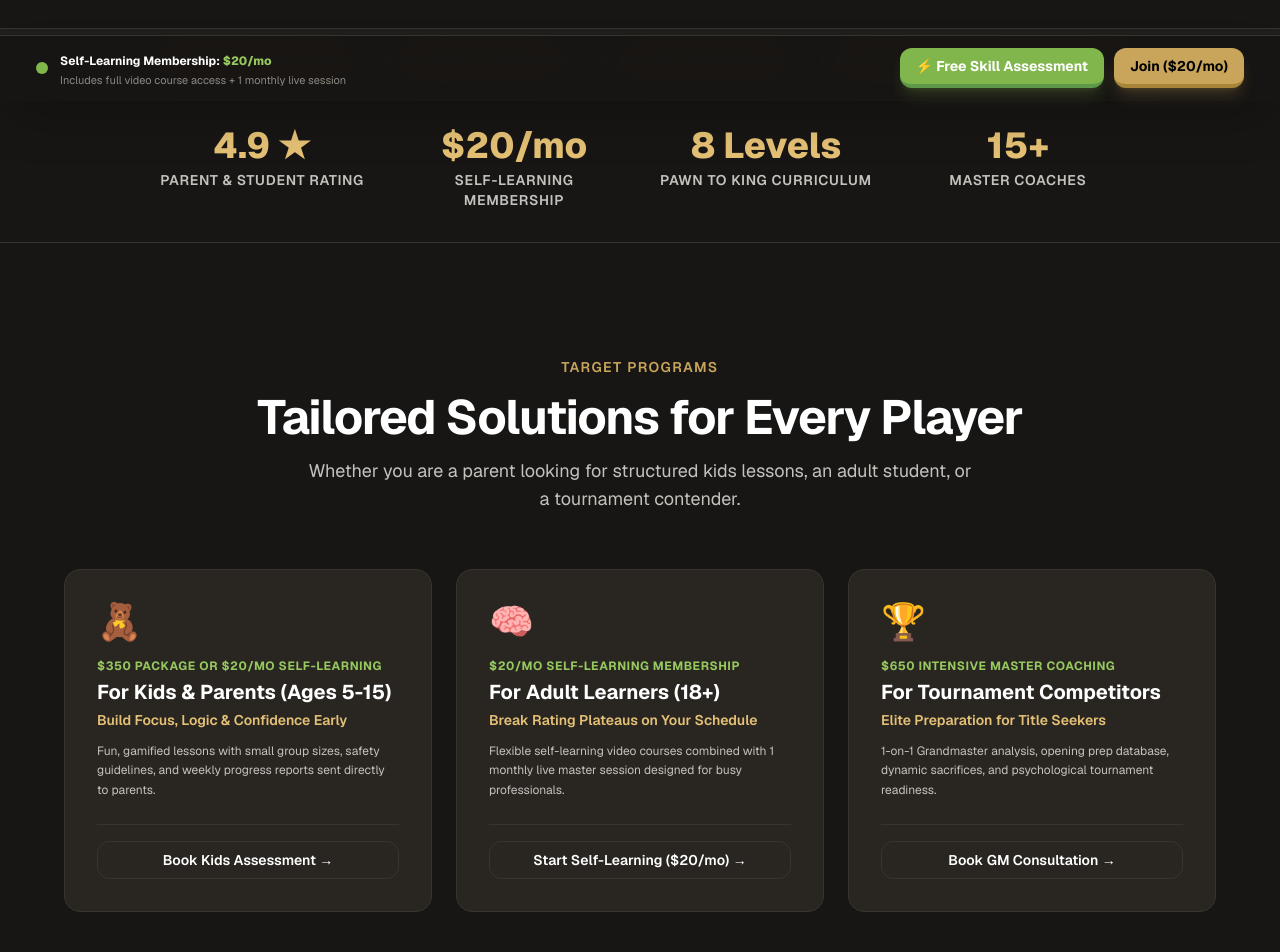
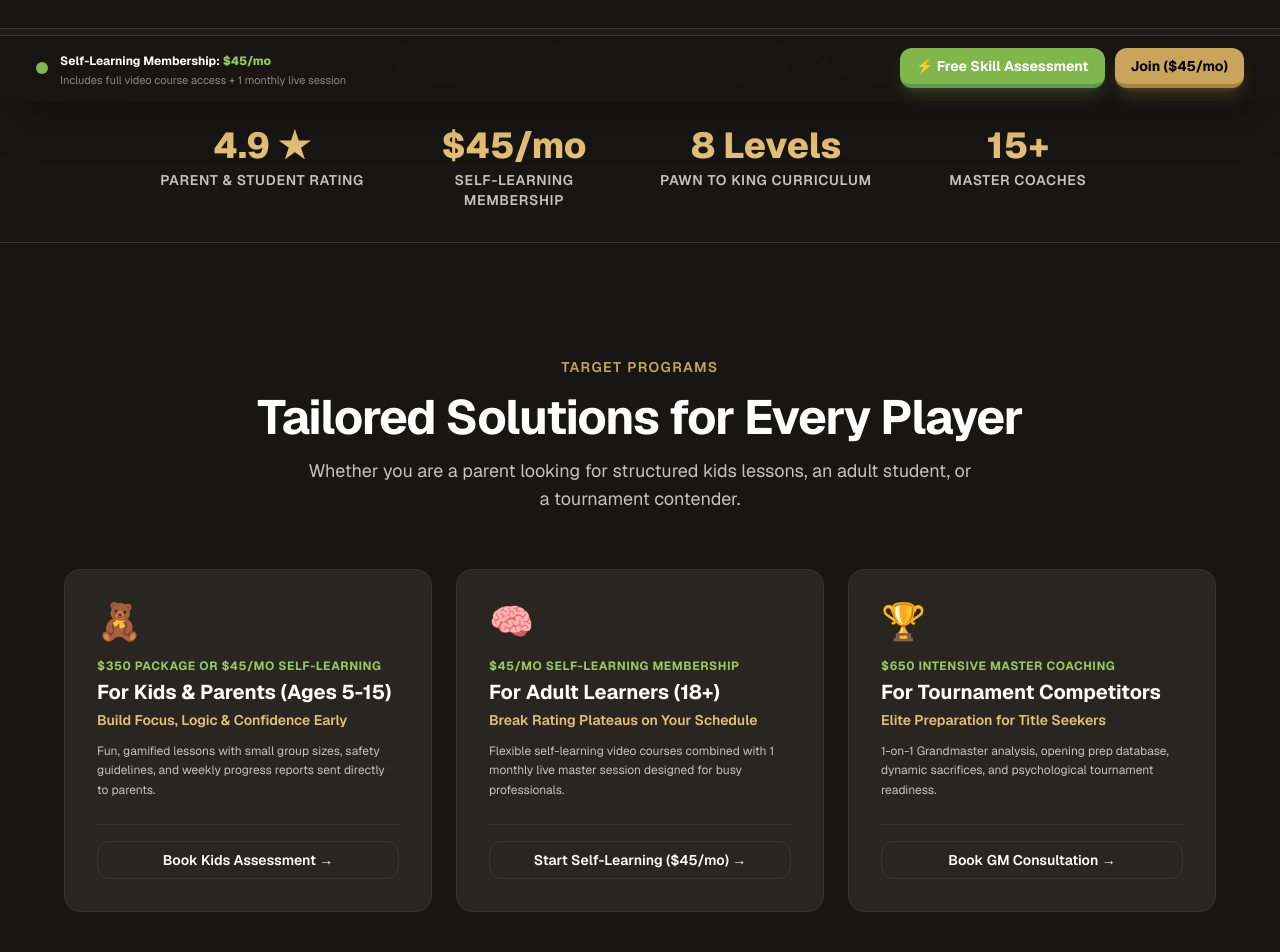
Before and after one commit to alimokhtaridz1-stack/nxchess, a Next.js app: page / in a window 1280 px wide. Shown: the part 700-1652 px from the top of the page. Built offline with nearby package versions, Linux system fonts and the light colour scheme; no server answers.

Commit message:
[A1/A3] fix: update Self-Learning Membership plan price to /month across all pages & modals

```diff
--- a/src/app/coaching/page.tsx
+++ b/src/app/coaching/page.tsx
@@ -16,7 +16,7 @@ const learningPlans = [
   {
     id: "self-learning",
     title: "Self-Learning Membership",
-    price: "$20",
+    price: "$45",
     period: "/ month",
     badge: "Best Value",
     isFeatured: true,
@@ -32,7 +32,7 @@ const learningPlans = [
       "Personalized monthly homework & study guide",
       "Progress tracking dashboard",
     ],
-    cta: "Join Self-Learning ($20/mo)",
+    cta: "Join Self-Learning ($45/mo)",
     btnVariant: "primary" as const,
   },
   {
@@ -127,7 +127,7 @@ export default function CoachingPage() {
           <SectionHeading
             label="Learning Plans"
             title="Self-Learning & Coaching Options"
-            subtitle="Choose between our popular $20/month Self-Learning plan (includes 1 monthly live session), Kids Lessons ($350), or Private Master Coaching ($650)."
+            subtitle="Choose between our popular $45/month Self-Learning plan (includes 1 monthly live session), Kids Lessons ($350), or Private Master Coaching ($650)."
           />
 
           <div className="mt-16 grid grid-cols-1 gap-8 md:grid-cols-3">
--- a/src/app/contact/page.tsx
+++ b/src/app/contact/page.tsx
@@ -43,7 +43,7 @@ export default function ContactPage() {
             Contact <span className="text-gradient-gold">{SITE_NAME}</span>
           </h1>
           <p className="mx-auto mt-6 max-w-2xl text-lg text-foreground-secondary">
-            Inquire about our 8-Level Piece Curriculum, $20/mo Self-Learning plan, Kids Lessons ($350), Private Coaching ($650), or Holiday Camps.
+            Inquire about our 8-Level Piece Curriculum, $45/mo Self-Learning plan, Kids Lessons ($350), Private Coaching ($650), or Holiday Camps.
           </p>
 
           <div className="mt-6 inline-flex items-center gap-2 text-xs font-bold text-chess-green-light bg-chess-green/15 px-4 py-2 rounded-xl border border-chess-green/30">
@@ -193,7 +193,7 @@ export default function ContactPage() {
                       onChange={handleChange}
                       className="w-full rounded-xl border border-border bg-background px-4 py-3 text-sm text-foreground outline-none focus:border-chess-green focus:ring-1 focus:ring-chess-green/30 transition-colors"
                     >
-                      <option value="self-learning">Self-Learning Membership ($20/mo)</option>
+                      <option value="self-learning">Self-Learning Membership ($45/mo)</option>
                       <option value="kids">Kids Chess Lessons ($350)</option>
                       <option value="private">Private 1-on-1 Coaching ($650)</option>
                       <option value="camp">Holiday & Summer Chess Camp</option>
--- a/src/app/page.tsx
+++ b/src/app/page.tsx
@@ -56,7 +56,7 @@ const partnerLogos = [
 
 const stats = [
   { value: "4.9 ★", label: "Parent & Student Rating" },
-  { value: "$20/mo", label: "Self-Learning Membership" },
+  { value: "$45/mo", label: "Self-Learning Membership" },
   { value: "8 Levels", label: "Pawn to King Curriculum" },
   { value: "15+", label: "Master Coaches" },
 ];
@@ -92,7 +92,7 @@ export default function Home() {
               ACADEMY MEMBERSHIP
             </span>
             <span className="text-foreground font-medium">
-              Self-Learning Plan: <strong className="text-chess-green-light font-bold">$20/month</strong> (Includes 1 Monthly Live Session)
+              Self-Learning Plan: <strong className="text-chess-green-light font-bold">$45/month</strong> (Includes 1 Monthly Live Session)
             </span>
           </div>
 
--- a/src/components/ui/BookingModal.tsx
+++ b/src/components/ui/BookingModal.tsx
@@ -115,7 +115,7 @@ export default function BookingModal({
                     onChange={(e) => setBookingData({ ...bookingData, program: e.target.value })}
                     className="w-full rounded-xl border border-border bg-background px-3.5 py-2.5 text-sm text-foreground outline-none focus:border-chess-green"
                   >
-                    <option value="self-learning">Self-Learning Membership ($20/mo)</option>
+                    <option value="self-learning">Self-Learning Membership ($45/mo)</option>
                     <option value="kids">Kids Chess Lessons ($350)</option>
                     <option value="private">Private Master Coaching ($650)</option>
                     <option value="camp">Holiday & Summer Camp</option>
--- a/src/components/ui/StickyCtaBar.tsx
+++ b/src/components/ui/StickyCtaBar.tsx
@@ -17,7 +17,7 @@ export default function StickyCtaBar() {
             <span className="flex h-3 w-3 rounded-full bg-chess-green animate-ping" />
             <div>
               <span className="text-xs font-bold text-foreground">
-                Self-Learning Membership: <span className="text-chess-green-light font-extrabold">$20/mo</span>
+                Self-Learning Membership: <span className="text-chess-green-light font-extrabold">$45/mo</span>
               </span>
               <p className="text-[11px] text-foreground-muted">
                 Includes full video course access + 1 monthly live session
@@ -41,7 +41,7 @@ export default function StickyCtaBar() {
               size="sm"
               className="flex-1 sm:flex-initial text-xs sm:text-sm"
             >
-              <span>Join ($20/mo)</span>
+              <span>Join ($45/mo)</span>
             </Button>
           </div>
         </div>
--- a/src/lib/constants.ts
+++ b/src/lib/constants.ts
@@ -90,7 +90,7 @@ export const RATING_CASE_STUDIES = [
     initialRating: "1350 Lichess",
     currentRating: "1910 Lichess",
     gain: "+560 Elo in 8 Months",
-    program: "$20/mo Self-Learning Membership",
+    program: "$45/mo Self-Learning Membership",
     quote: "Having 1 live GM session every month to review my mistakes kept me accountable while I worked through the video modules.",
   },
   {
@@ -113,7 +113,7 @@ export const AUDIENCE_SEGMENTS = [
     icon: "🧸",
     headline: "Build Focus, Logic & Confidence Early",
     description: "Fun, gamified lessons with small group sizes, safety guidelines, and weekly progress reports sent directly to parents.",
-    highlight: "$350 Package or $20/mo Self-Learning",
+    highlight: "$350 Package or $45/mo Self-Learning",
     ctaText: "Book Kids Assessment",
   },
   {
@@ -122,8 +122,8 @@ export const AUDIENCE_SEGMENTS = [
     icon: "🧠",
     headline: "Break Rating Plateaus on Your Schedule",
     description: "Flexible self-learning video courses combined with 1 monthly live master session designed for busy professionals.",
-    highlight: "$20/mo Self-Learning Membership",
-    ctaText: "Start Self-Learning ($20/mo)",
+    highlight: "$45/mo Self-Learning Membership",
+    ctaText: "Start Self-Learning ($45/mo)",
   },
   {
     id: "competitive",
@@ -143,8 +143,8 @@ export const EXPANDED_FAQS = [
     answer: "No. NXChess is dedicated exclusively to chess learning, 1-on-1 coaching, self-paced courses, and premium equipment. We do not host public match playing servers.",
   },
   {
-    question: "What is included in the $20/month Self-Learning Membership?",
-    answer: "For $20/month, you get full access to our digital self-learning video library, interactive tactical modules, study roadmaps, AND 1 live 1-on-1 coaching session with a master instructor every month!",
+    question: "What is included in the $45/month Self-Learning Membership?",
+    answer: "For $45/month, you get full access to our digital self-learning video library, interactive tactical modules, study roadmaps, AND 1 live 1-on-1 coaching session with a master instructor every month!",
   },
   {
     question: "What is the duration of live coaching classes?",
```
